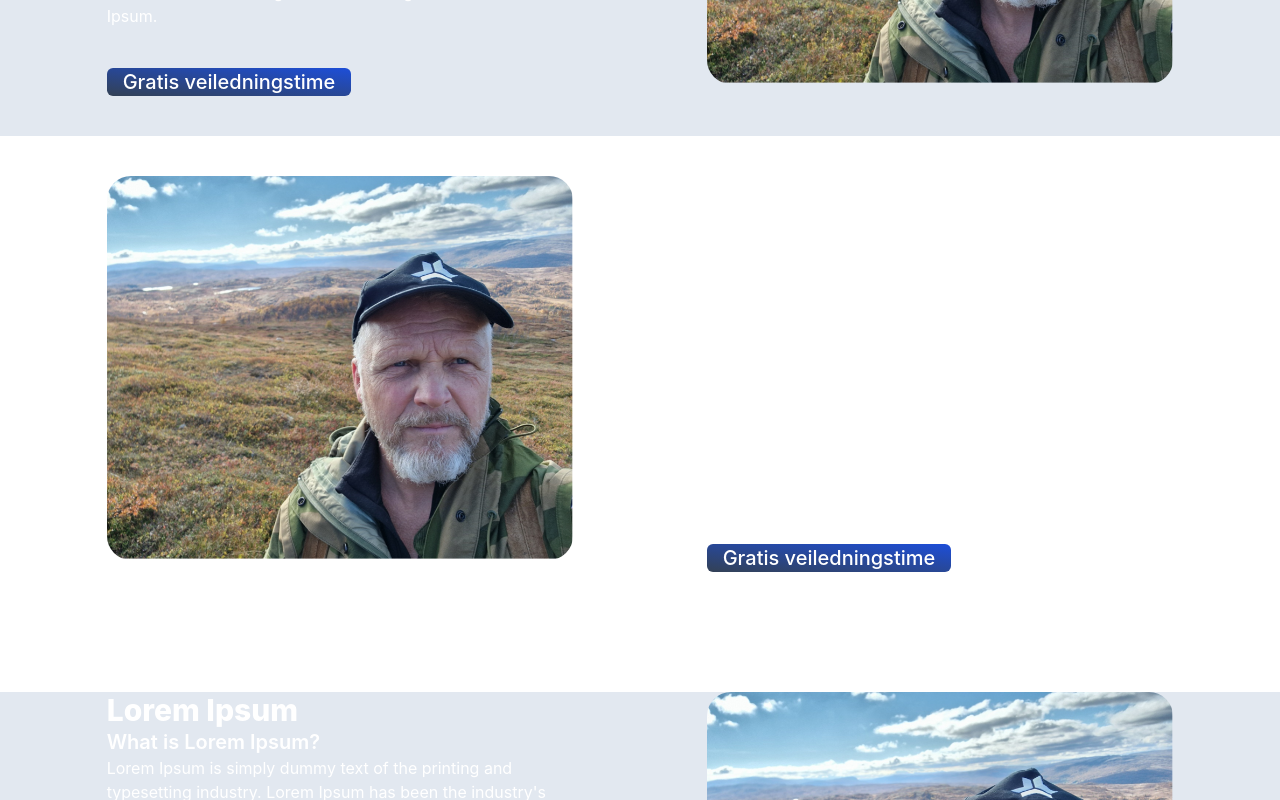
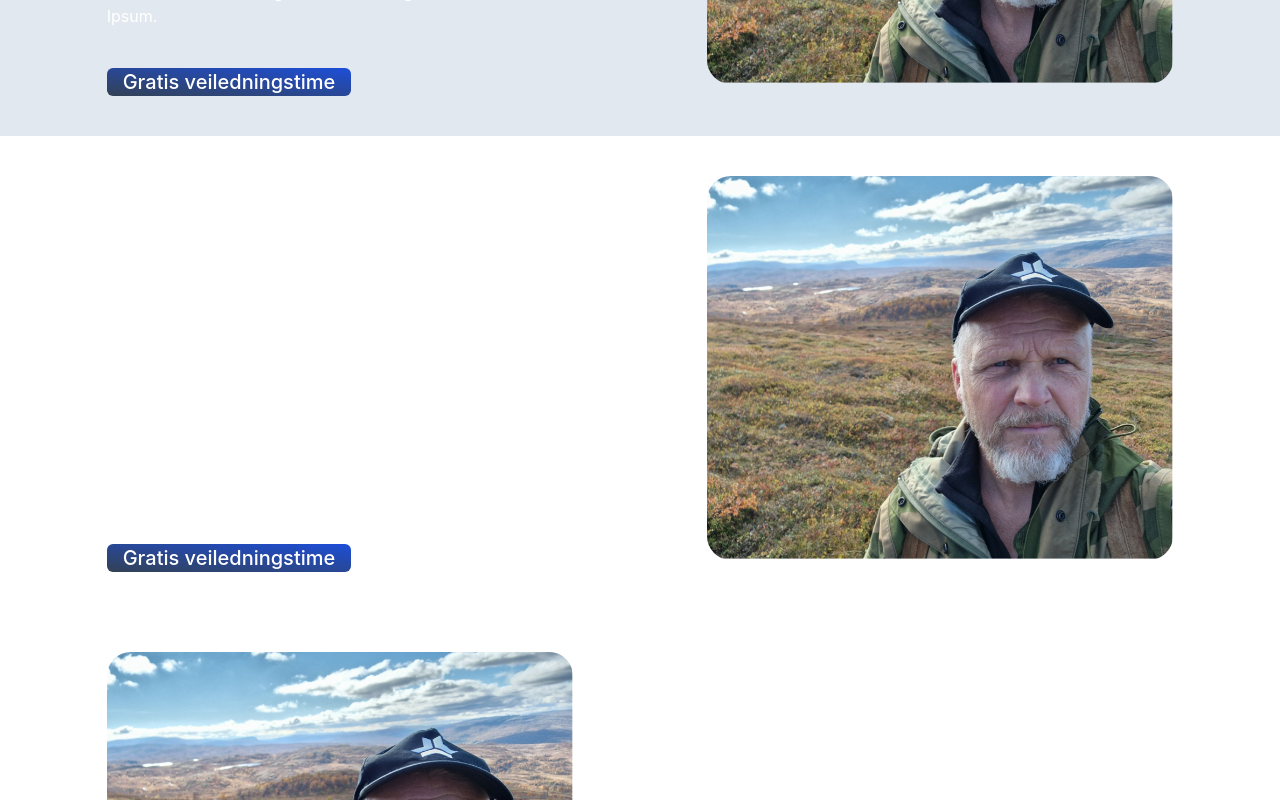
Before and after one commit to tebendheim/jancoach, a React (Vite) app: page / in a window 1280 px wide. Shown: the part 1180-1980 px from the top of the page. Built offline with nearby package versions, Linux system fonts and the light colour scheme.

Commit message:
prøve med ny filstruktur på home

```diff
--- a/index.html
+++ b/index.html
@@ -11,6 +11,7 @@
 			src="https://kit.fontawesome.com/2a0021992b.js"
 			crossorigin="anonymous"
 		></script>
+		<script src="https://www.google.com/recaptcha/api.js" async defer></script>
 		<meta name="viewport" content="width=device-width, initial-scale=1.0" />
 		<title>Vite + React + TS</title>
 	</head>
--- a/package.json
+++ b/package.json
@@ -13,14 +13,18 @@
 		"@formspree/react": "^2.5.1",
 		"@headlessui/react": "^1.7.13",
 		"@heroicons/react": "^2.0.12",
+		"@types/react-google-recaptcha": "^2.1.9",
 		"@types/react-router-dom": "^5.3.3",
 		"autoprefixer": "^10.4.12",
 		"axios": "^1.7.2",
+		"caniuse-lite": "^1.0.30001634",
 		"date-fns": "^2.29.3",
+		"dotenv": "^16.4.5",
 		"heroicons": "^2.0.12",
 		"postcss": "^8.4.17",
 		"react": "^18.2.0",
 		"react-dom": "^18.2.0",
+		"react-google-recaptcha": "^3.1.0",
 		"react-router-dom": "^6.4.2",
 		"tailwindcss": "^3.1.8",
 		"usehooks-ts": "^2.7.2"
--- a/src/Components/ContactForm.tsx
+++ b/src/Components/ContactForm.tsx
@@ -1,9 +1,12 @@
 import React, { FormEventHandler, useState } from "react";
 import { useForm, ValidationError } from "@formspree/react";
 import InputComponent from "./FormComponents.tsx/InputComponent";
+import ReCAPTCHA from "react-google-recaptcha";
+// import dotenv, { config } from "dotenv";
 
 export default function ContactForm() {
-  const formCode = "xjvnnrlb";
+  const formCode = import.meta.env.VITE_FORM_CODE || "";
+  const siteKey = import.meta.env.VITE_CAPTCHA_SITE_KEY || "";
   const [state, handleSubmit] = useForm(formCode);
   const [privacy, setPrivacy] = useState(false);
   const [showAlert, setShowAlert] = useState<boolean>(false); // State to track if alert should be shown
@@ -154,6 +157,8 @@ export default function ContactForm() {
         </label>
       </div>
 
+      <div className="g-recaptcha" data-sitekey={siteKey}></div>
+
       <button
         className={`${
           privacy
--- /dev/null
+++ b/src/Components/HomeComponents.tsx
@@ -0,0 +1,50 @@
+import React, { ReactNode } from "react";
+
+interface props {
+  myButton: ReactNode;
+  bgColor: string;
+  darkBgColor: string;
+  flexDirection: string;
+  image: string;
+}
+
+const HomeComponents: React.FC<props> = ({
+  bgColor,
+  flexDirection,
+  myButton,
+  image,
+  darkBgColor,
+}) => {
+  return (
+    <section
+      className={`flex ${flexDirection} justify-around px-20 py-10 gap-20 w-full ${bgColor} dark:${darkBgColor}`}
+    >
+      <div className="w-5/12">
+        <h1 className="text-3xl font-extrabold text-white">Lorem Ipsum</h1>
+        <h2 className="text-xl font-semibold text-white">
+          What is Lorem Ipsum?
+        </h2>
+        <p className="text-white text-md mb-10">
+          Lorem Ipsum is simply dummy text of the printing and typesetting
+          industry. Lorem Ipsum has been the industry's standard dummy text ever
+          since the 1500s, when an unknown printer took a galley of type and
+          scrambled it to make a type specimen book. It has survived not only
+          five centuries, but also the leap into electronic typesetting,
+          remaining essentially unchanged. It was popularised in the 1960s with
+          the release of Letraset sheets containing Lorem Ipsum passages, and
+          more recently with desktop publishing software like Aldus PageMaker
+          including versions of Lorem Ipsum.
+        </p>
+
+        {myButton}
+      </div>
+      <div
+        className={` h-96 w-5/12 rounded-3xl
+                  bg-no-repeat bg-cover bg-right-bottom bg-clip-content`}
+        style={{ backgroundImage: `url(${image})` }}
+      ></div>
+    </section>
+  );
+};
+
+export default HomeComponents;
--- a/src/Components/Navbar.tsx
+++ b/src/Components/Navbar.tsx
@@ -26,7 +26,7 @@ const Navbar: React.FC = () => {
       {/* <nav className={` md:h-24 grid grid-rows-1 grid-cols-1 fixed bg-gradient-to-b from-white to-transparent bg-opacity-20 dark:bg-gradient-to-b dark:from-black    dark:bg-opacity-20 w-full `}> */}
       <nav
         // className={`w-full  fixed bg-gradient-to-b from-white to-transparent bg-opacity-80 dark:from-black dark:to-transparent`}
-        className="flex w-full sm:h-20  bg-gray-300/90"
+        className="flex w-full sm:h-20  bg-dark-green/90"
       >
         <div
           // className={`inline-flex flex-row justify-around ${toggleDD ? "" : ""} `}
--- a/src/Pages/Home.tsx
+++ b/src/Pages/Home.tsx
@@ -6,6 +6,7 @@ import logo from "../Bilder/Logo-cropped.svg";
 import MyButton from "../Components/MyButton";
 import Navbar from "../Components/Navbar";
 import NavbarPicture from "../Components/NavbarPicture";
+import HomeComponents from "../Components/HomeComponents";
 
 function Home(): JSX.Element {
   // h-full w-full relative -top-24 left-0
@@ -32,36 +33,33 @@ function Home(): JSX.Element {
         />
       </div>
 
-      <section className="flex flex-row justify-around px-20 py-10 gap-20 w-full bg-slate-200 dark:bg-slate-800">
-        <div className="w-5/12">
-          <h1 className="text-3xl font-extrabold text-white">Lorem Ipsum</h1>
-          <h2 className="text-xl font-semibold text-white">
-            What is Lorem Ipsum?
-          </h2>
-          <p className="text-white text-md mb-10">
-            Lorem Ipsum is simply dummy text of the printing and typesetting
-            industry. Lorem Ipsum has been the industry's standard dummy text
-            ever since the 1500s, when an unknown printer took a galley of type
-            and scrambled it to make a type specimen book. It has survived not
-            only five centuries, but also the leap into electronic typesetting,
-            remaining essentially unchanged. It was popularised in the 1960s
-            with the release of Letraset sheets containing Lorem Ipsum passages,
-            and more recently with desktop publishing software like Aldus
-            PageMaker including versions of Lorem Ipsum.
-          </p>
-
+      <HomeComponents
+        bgColor="bg-slate-200"
+        darkBgColor="bg-slate-800"
+        flexDirection="flex-col md:flex-row"
+        myButton={
           <MyButton
             className="w-fit inline-flex"
             buttonText="Gratis veiledningstime"
             to="/kontakt"
           />
-        </div>
-        <div
-          className={` h-96 w-5/12 rounded-3xl
-      				bg-no-repeat bg-cover bg-right-bottom bg-clip-content`}
-          style={{ backgroundImage: `url(${JanPaaFjellet})` }}
-        ></div>
-      </section>
+        }
+        image={JanPaaFjellet}
+      />
+
+      <HomeComponents
+        bgColor=""
+        darkBgColor=""
+        flexDirection=""
+        myButton={
+          <MyButton
+            className="w-fit inline-flex"
+            buttonText="Gratis veiledningstime"
+            to="/kontakt"
+          />
+        }
+        image={JanPaaFjellet}
+      />
 
       <section className=" flex flex-row justify-around px-20 py-10 gap-20 w-full ">
         <div
--- a/src/Pages/Om.tsx
+++ b/src/Pages/Om.tsx
@@ -3,7 +3,7 @@ import Navbar from "../Components/Navbar";
 
 const Om = () => {
   return (
-    <section className="relative ">
+    <section className="">
       <div className="relative h-20">
         <Navbar />
       </div>
--- a/tailwind.config.cjs
+++ b/tailwind.config.cjs
@@ -7,6 +7,7 @@ module.exports = {
       colors: {
         nav: "rgb(210,190,210)",
         background: "rgb(210,190,210",
+        "dark-green": "#31473A",
       },
       gridAutoRows: {
         3: "auto 1fr auto auto / auto 1fr",
--- a/vite.config.ts
+++ b/vite.config.ts
@@ -7,5 +7,8 @@ export default defineConfig({
   server:{
     host:'0.0.0.0',
     port:3000,
+  },
+  define:{
+    "process.env": process.env
   }
 })
```
Also changed, not shown: src/main.tsx (+6 -6 lines), 2 other files (tests, documents, lock files or other folders).
